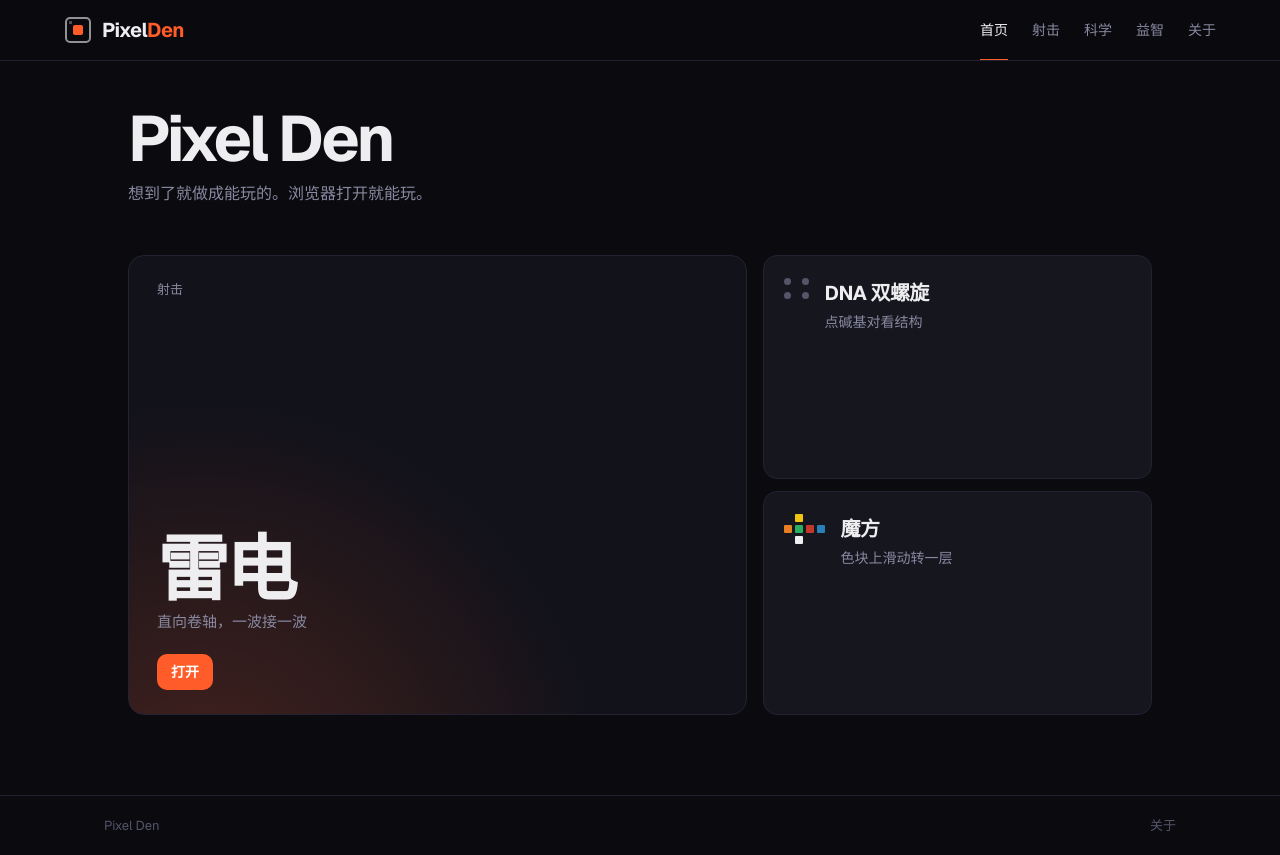
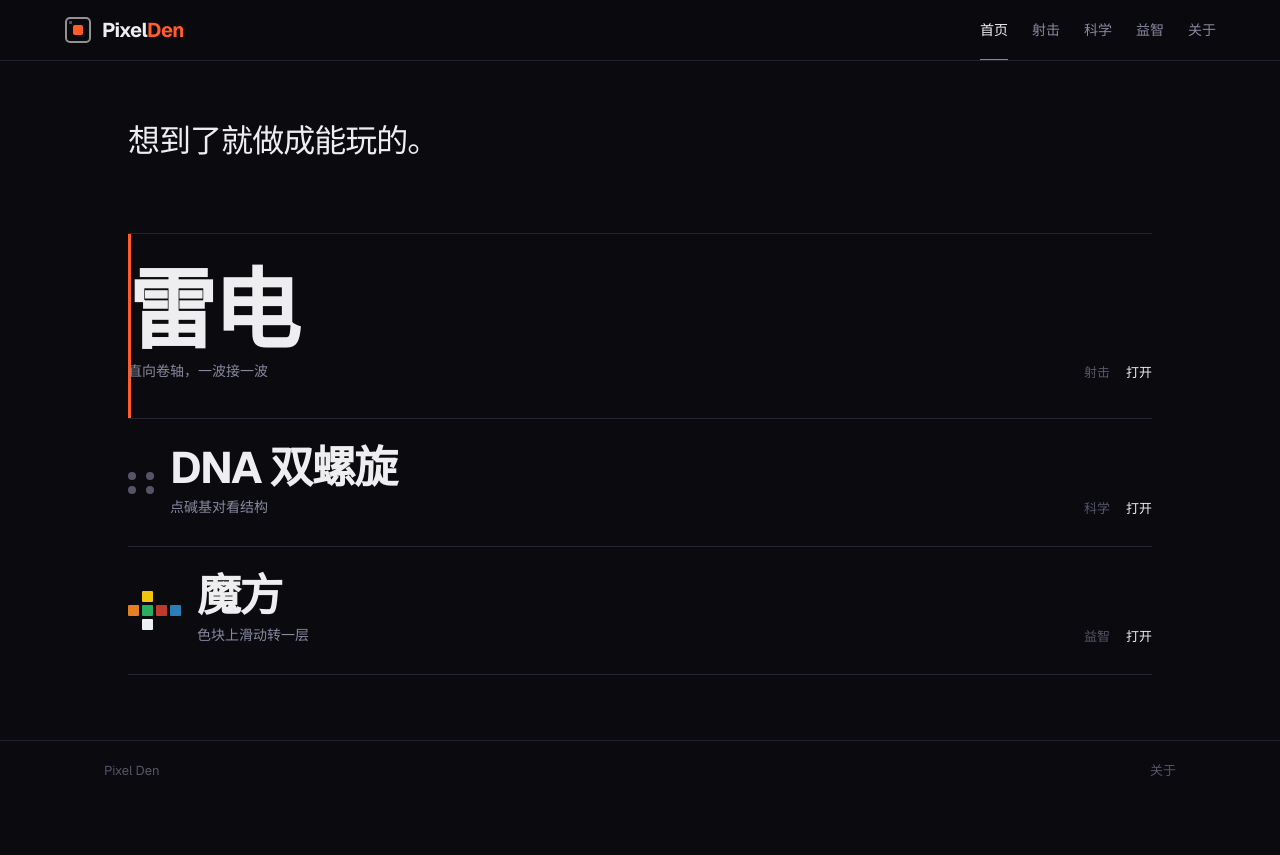
Before and after one commit to toolazytoname/PixelDen, a Next.js app: page / in a window 1280 px wide. After the commit the page ends 800 px from the top, so only its background shows below. Built offline with nearby package versions, Linux system fonts and the light colour scheme.

Commit message:
feat: drop the empty game cards for a type-led index
Home is no longer a bento of vacant wells. It is a short line of intent
and three rows, with 雷电 set larger. About and puzzle reuse the same
list instead of repeating boxed tiles.

```diff
--- a/src/app/about/page.tsx
+++ b/src/app/about/page.tsx
@@ -38,7 +38,7 @@ export default function AboutPage() {
 
       <section className="about-games">
         <h2>当前能玩</h2>
-        <GameIndex ids={GAMES.map((game) => game.id)} />
+        <GameIndex ids={GAMES.map((game) => game.id)} size="compact" />
       </section>
     </div>
   );
--- a/src/app/games/puzzle/page.tsx
+++ b/src/app/games/puzzle/page.tsx
@@ -15,7 +15,7 @@ export default function PuzzleGames() {
         <h1 className="about-title">益智</h1>
         <p className="about-lede">当前能玩的益智作品。</p>
       </header>
-      <GameIndex ids={games.map((game) => game.id)} />
+      <GameIndex ids={games.map((game) => game.id)} size="compact" />
     </div>
   );
 }
--- a/src/app/globals.css
+++ b/src/app/globals.css
@@ -206,218 +206,164 @@ a {
 
 /* ── Home ──────────────────────────────────────────────── */
 .home-page {
+  display: flex;
+  flex-direction: column;
+  justify-content: flex-end;
   max-width: 1120px;
+  min-height: calc(100dvh - 60px - 62px);
   margin: 0 auto;
-  padding: 36px 24px 72px;
+  padding: 40px 24px 48px;
 }
 
-.home-intro {
-  max-width: 40ch;
-  margin-bottom: 36px;
+.home-lede {
+  max-width: 22ch;
+  margin-bottom: 48px;
+  font-size: clamp(22px, 3vw, 32px);
+  font-weight: 550;
+  letter-spacing: -0.03em;
+  line-height: 1.25;
+  color: var(--text-primary);
+  text-wrap: pretty;
 }
 
-.home-title {
-  font-size: clamp(36px, 6vw, 64px);
+.game-board {
+  display: flex;
+  flex-direction: column;
+}
+
+.game-row {
+  display: flex;
+  flex-direction: column;
+  align-items: flex-start;
+  gap: 16px;
+  padding: 22px 0;
+  border-top: 1px solid var(--border);
+  color: inherit;
+  transition: color 0.16s cubic-bezier(0.16, 1, 0.3, 1);
+}
+
+.game-row:last-child {
+  border-bottom: 1px solid var(--border);
+}
+
+.game-row:hover .game-row-copy h2,
+.game-row:hover .game-row-go {
+  color: var(--accent);
+}
+
+.game-row:focus-visible,
+.footer-link:focus-visible {
+  outline: 2px solid var(--accent);
+  outline-offset: 4px;
+}
+
+.game-row-lead {
+  display: flex;
+  align-items: center;
+  gap: 16px;
+  min-width: 0;
+}
+
+.game-row-main .game-row-lead {
+  align-items: flex-end;
+}
+
+.game-row-copy h2 {
+  font-size: clamp(32px, 5vw, 44px);
   font-weight: 650;
-  letter-spacing: -0.045em;
+  letter-spacing: -0.04em;
   line-height: 0.95;
 }
 
-.home-lede {
-  margin-top: 12px;
-  font-size: 16px;
-  line-height: 1.55;
-  color: var(--text-secondary);
-  text-wrap: pretty;
+.game-row-main {
+  box-shadow: inset 3px 0 0 var(--accent);
+  padding-left: 18px;
 }
 
-.game-index {
-  display: flex;
-  flex-direction: column;
-  gap: 12px;
+.game-row-main .game-row-copy h2 {
+  font-size: clamp(48px, 8vw, 88px);
 }
 
-.game-feature,
-.game-item {
-  display: flex;
-  border: 1px solid var(--border);
-  background: var(--bg-card);
-  color: inherit;
-  transition:
-    border-color 0.16s cubic-bezier(0.16, 1, 0.3, 1),
-    background 0.16s cubic-bezier(0.16, 1, 0.3, 1),
-    transform 0.12s cubic-bezier(0.16, 1, 0.3, 1);
-}
-
-.game-feature:hover,
-.game-item:hover {
-  border-color: var(--border-hover);
-  background: var(--bg-card-hover);
-}
-
-.game-feature:active,
-.game-item:active {
-  transform: translateY(1px);
-}
-
-.game-feature:focus-visible,
-.game-item:focus-visible,
-.footer-link:focus-visible {
-  outline: 2px solid var(--accent);
-  outline-offset: 3px;
-}
-
-.game-feature {
-  position: relative;
-  min-height: 320px;
-  flex-direction: column;
-  justify-content: space-between;
-  gap: 8px;
-  padding: 24px 28px 24px;
-  border-radius: 16px;
-  overflow: hidden;
-  background:
-    radial-gradient(ellipse at 12% 120%, rgba(255, 92, 42, 0.22), transparent 52%),
-    var(--bg-elevated);
-}
-
-.game-kicker {
-  font-size: 13px;
-  color: var(--text-secondary);
-}
-
-.game-feature-main {
-  display: flex;
-  flex-direction: column;
-  align-items: flex-start;
-  gap: 8px;
-}
-
-.game-feature-title {
-  font-size: clamp(40px, 7vw, 72px);
-  font-weight: 650;
-  letter-spacing: -0.05em;
-  line-height: 0.9;
-}
-
-.game-feature-line {
-  max-width: 22ch;
-  font-size: 15px;
-  line-height: 1.5;
-  color: var(--text-secondary);
-}
-
-.game-go {
-  margin-top: 12px;
-  width: fit-content;
-  height: 36px;
-  padding: 0 14px;
-  border-radius: 10px;
-  background: var(--accent);
-  color: #fff;
-  font-size: 14px;
-  font-weight: 600;
-  line-height: 36px;
-}
-
-.game-side {
-  display: flex;
-  flex-direction: column;
-  gap: 12px;
-}
-
-.game-item {
-  align-items: center;
-  gap: 16px;
-  min-height: 108px;
-  padding: 18px 20px;
-  border-radius: 14px;
-}
-
-.game-item-copy h2 {
-  font-size: 20px;
-  font-weight: 650;
-  letter-spacing: -0.03em;
-}
-
-.game-item-copy p {
-  margin-top: 4px;
+.game-row-copy p {
+  margin-top: 8px;
   font-size: 14px;
   color: var(--text-secondary);
 }
 
-.tile-swatch {
+.game-row-meta {
+  display: flex;
+  align-items: baseline;
+  gap: 16px;
+  font-size: 13px;
+  color: var(--text-muted);
+}
+
+.game-row-go {
+  color: var(--text-primary);
+  font-weight: 550;
+}
+
+.row-mark {
   flex-shrink: 0;
 }
 
-.tile-swatch-net {
+.row-mark-net {
   display: grid;
-  grid-template-columns: repeat(4, 8px);
-  grid-template-rows: repeat(3, 8px);
+  grid-template-columns: repeat(4, 11px);
+  grid-template-rows: repeat(3, 11px);
   gap: 3px;
 }
 
-.tile-swatch-net i {
+.row-mark-net i {
   display: block;
   border-radius: 1px;
 }
 
-.tile-swatch-net i[data-face="U"] { grid-column: 2; grid-row: 1; }
-.tile-swatch-net i[data-face="L"] { grid-column: 1; grid-row: 2; }
-.tile-swatch-net i[data-face="F"] { grid-column: 2; grid-row: 2; }
-.tile-swatch-net i[data-face="R"] { grid-column: 3; grid-row: 2; }
-.tile-swatch-net i[data-face="B"] { grid-column: 4; grid-row: 2; }
-.tile-swatch-net i[data-face="D"] { grid-column: 2; grid-row: 3; }
+.row-mark-net i[data-face="U"] { grid-column: 2; grid-row: 1; }
+.row-mark-net i[data-face="L"] { grid-column: 1; grid-row: 2; }
+.row-mark-net i[data-face="F"] { grid-column: 2; grid-row: 2; }
+.row-mark-net i[data-face="R"] { grid-column: 3; grid-row: 2; }
+.row-mark-net i[data-face="B"] { grid-column: 4; grid-row: 2; }
+.row-mark-net i[data-face="D"] { grid-column: 2; grid-row: 3; }
 
-.tile-swatch-dna {
+.row-mark-dna {
   display: grid;
-  grid-template-columns: 7px 7px;
-  grid-template-rows: 7px 7px;
-  gap: 7px 11px;
+  grid-template-columns: 8px 8px;
+  grid-template-rows: 8px 8px;
+  gap: 6px 10px;
 }
 
-.tile-swatch-dna i {
+.row-mark-dna i {
   display: block;
   border-radius: 99px;
   background: var(--text-muted);
 }
 
+.game-row[data-game="raiden"] .game-row-copy h2 {
+  color: var(--text-primary);
+}
+
+@media (min-width: 768px) {
+  .game-row {
+    flex-direction: row;
+    align-items: flex-end;
+    justify-content: space-between;
+    gap: 32px;
+    padding: 28px 0;
+  }
+
+  .game-row-main {
+    padding: 36px 0;
+  }
+}
+
 @media (min-width: 1024px) {
   .home-page {
-    padding: 48px 48px 80px;
+    padding: 56px 48px 64px;
   }
 
-  .home-intro {
-    margin-bottom: 48px;
-  }
-
-  .game-index {
-    display: grid;
-    grid-template-columns: minmax(0, 1.35fr) minmax(280px, 0.85fr);
-    gap: 16px;
-    align-items: stretch;
-  }
-
-  .game-index-solo {
-    grid-template-columns: minmax(0, 1fr);
-  }
-
-  .game-index-solo .game-feature {
-    min-height: 300px;
-  }
-
-  .game-feature {
-    min-height: 460px;
-  }
-
-  .game-side {
-    height: 100%;
-  }
-
-  .game-item {
-    flex: 1;
-    align-items: flex-start;
-    padding-top: 22px;
+  .home-lede {
+    margin-bottom: 72px;
   }
 }
 
--- a/src/app/page.tsx
+++ b/src/app/page.tsx
@@ -4,10 +4,8 @@ import { GAMES } from "@/lib/catalog";
 export default function Home() {
   return (
     <div className="home-page">
-      <header className="home-intro">
-        <h1 className="home-title">Pixel Den</h1>
-        <p className="home-lede">想到了就做成能玩的。浏览器打开就能玩。</p>
-      </header>
+      <h1 className="sr-only">Pixel Den</h1>
+      <p className="home-lede">想到了就做成能玩的。</p>
       <GameIndex ids={GAMES.map((game) => game.id)} />
     </div>
   );
--- a/src/components/GameIndex.tsx
+++ b/src/components/GameIndex.tsx
@@ -12,7 +12,7 @@ const NET = ["U", "L", "F", "R", "B", "D"] as const;
 
 function CubeSwatch() {
   return (
-    <span className="tile-swatch tile-swatch-net" aria-hidden="true">
+    <span className="row-mark row-mark-net" aria-hidden="true">
       {NET.map((face) => (
         <i key={face} data-face={face} style={{ background: FACE_HEX[face] }} />
       ))}
@@ -22,7 +22,7 @@ function CubeSwatch() {
 
 function DnaSwatch() {
   return (
-    <span className="tile-swatch tile-swatch-dna" aria-hidden="true">
+    <span className="row-mark row-mark-dna" aria-hidden="true">
       <i />
       <i />
       <i />
@@ -31,44 +31,48 @@ function DnaSwatch() {
   );
 }
 
-export default function GameIndex({ ids }: { ids?: string[] }) {
+export default function GameIndex({
+  ids,
+  size = "board",
+}: {
+  ids?: string[];
+  size?: "board" | "compact";
+}) {
   const list = (ids ?? GAMES.map((game) => game.id))
     .map((id) => GAMES.find((game) => game.id === id))
     .filter((game): game is (typeof GAMES)[number] => Boolean(game));
 
   if (list.length === 0) return null;
 
-  const featured = list.find((game) => game.featured) ?? list[0];
-  const rest = list.filter((game) => game.id !== featured.id);
-  const featureCopy = COPY[featured.id];
-
   return (
-    <div className={`game-index${rest.length === 0 ? " game-index-solo" : ""}`}>
-      <Link href={`/games/${featured.id}`} className="game-feature">
-        <span className="game-kicker">{featureCopy.kicker}</span>
-        <span className="game-feature-main">
-          <h2 className="game-feature-title">{featureCopy.short}</h2>
-          <p className="game-feature-line">{featureCopy.line}</p>
-          <span className="game-go">打开</span>
-        </span>
-      </Link>
-
-      {rest.length > 0 && (
-        <div className="game-side">
-          {rest.map((game) => {
+    <div className={`game-board game-board-${size}`}>
+      {list.map((game, index) => {
         const copy = COPY[game.id];
         return (
-              <Link key={game.id} href={`/games/${game.id}`} className="game-item">
-                {game.id === "rubiks-cube" ? <CubeSwatch /> : <DnaSwatch />}
-                <span className="game-item-copy">
+          <Link
+            key={game.id}
+            href={`/games/${game.id}`}
+            className={`game-row${index === 0 && size === "board" ? " game-row-main" : ""}`}
+            data-game={game.id}
+          >
+            <span className="game-row-lead">
+              {game.id === "rubiks-cube" ? (
+                <CubeSwatch />
+              ) : game.id === "dna-helix" ? (
+                <DnaSwatch />
+              ) : null}
+              <span className="game-row-copy">
                 <h2>{copy.short}</h2>
                 <p>{copy.line}</p>
+              </span>
+            </span>
+            <span className="game-row-meta">
+              <span>{copy.kicker}</span>
+              <span className="game-row-go">打开</span>
             </span>
           </Link>
         );
       })}
     </div>
-      )}
-    </div>
   );
 }
```
Lines whose indentation alone changed are shown as unchanged.
